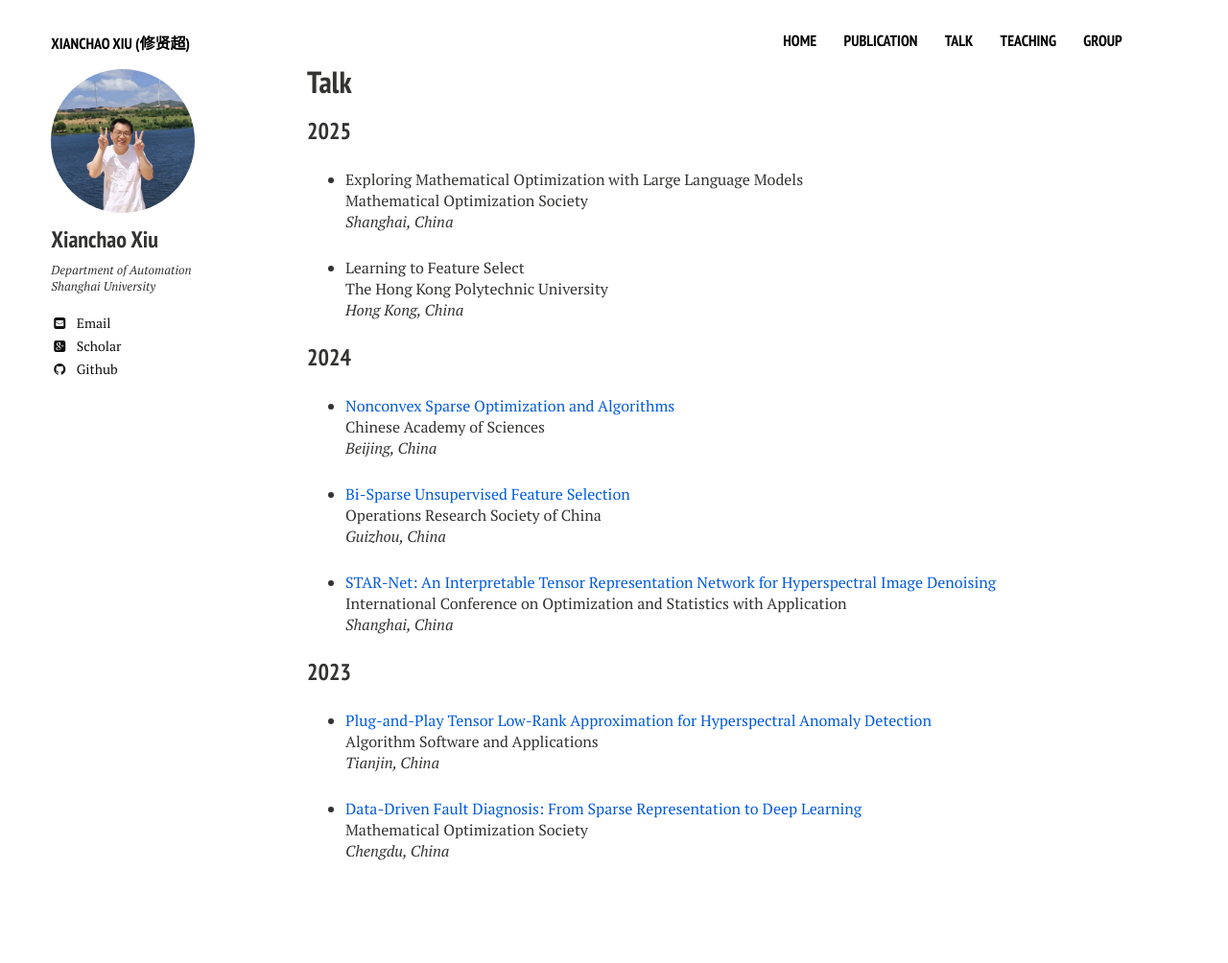
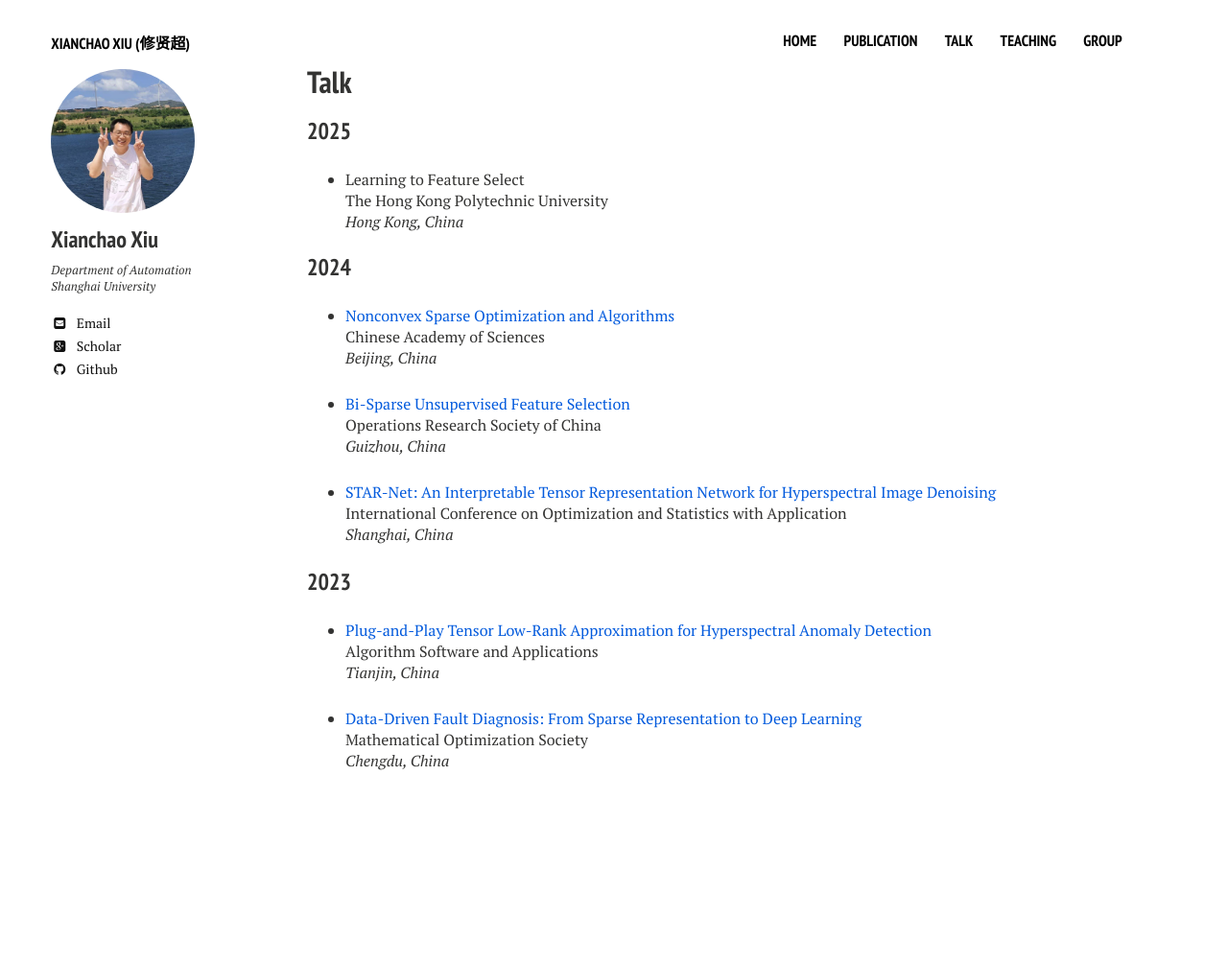
Before and after one commit to xianchaoxiu/xianchaoxiu.github.io, a Jekyll site: the page built from talk/index.md, in a window 1280 px wide. Shown: the whole page at 96% size. Built offline with Jekyll 4.4.1, drawn with Linux system fonts in a browser that asks for light colours; nearby versions of some CDN libraries; after the commit the page ends 910 px from its top, so only the background shows below that.

Commit message:
Update index.md

```diff
--- a/talk/index.md
+++ b/talk/index.md
@@ -10,12 +10,6 @@ share: false
 
 
 ### 2025
-
-
-* Exploring Mathematical Optimization with Large Language Models <br>
-Mathematical Optimization Society <br>
-<i>Shanghai, China</i><br>
-
 
 * Learning to Feature Select <br>
 The Hong Kong Polytechnic University <br>
```
